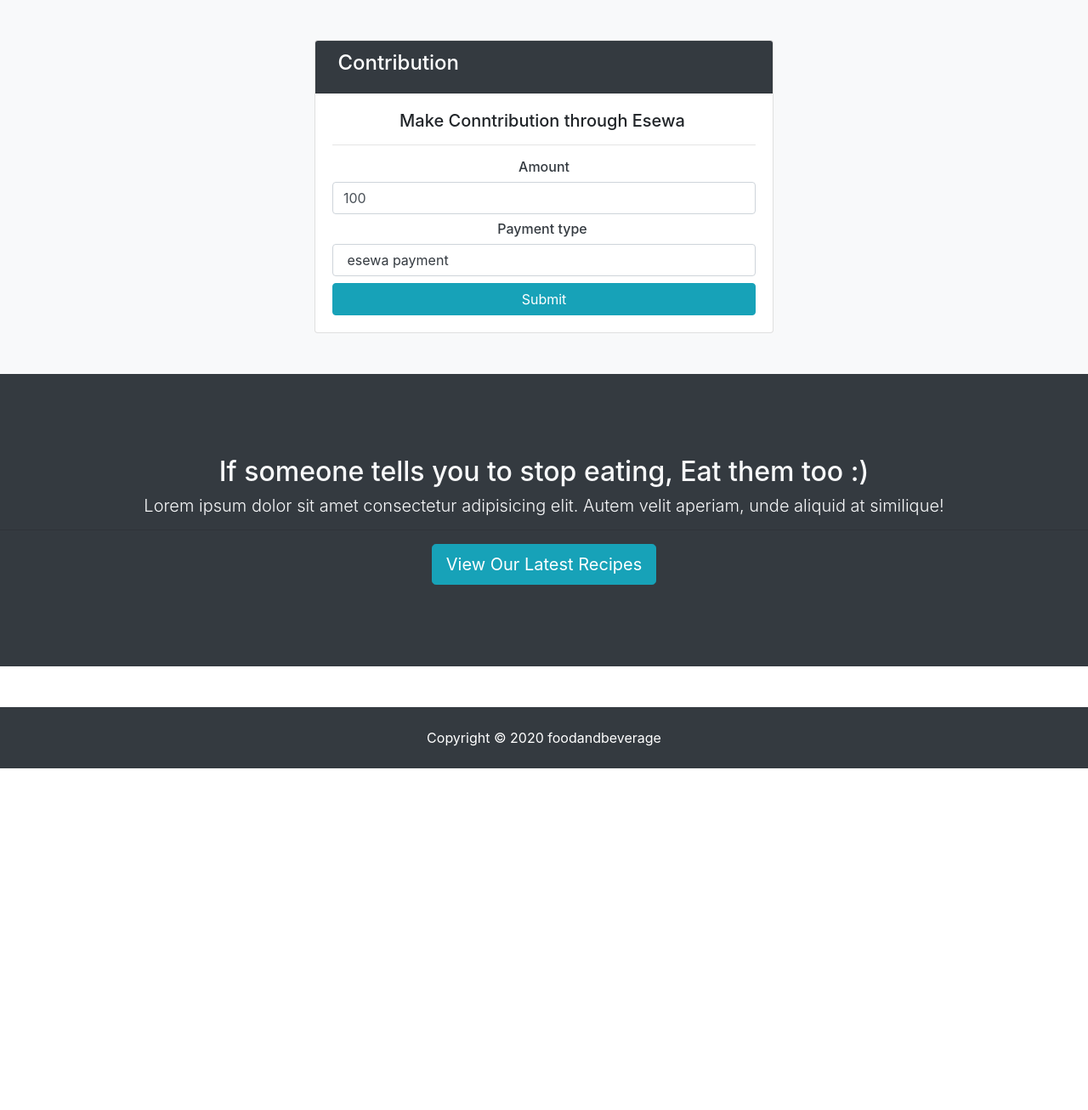
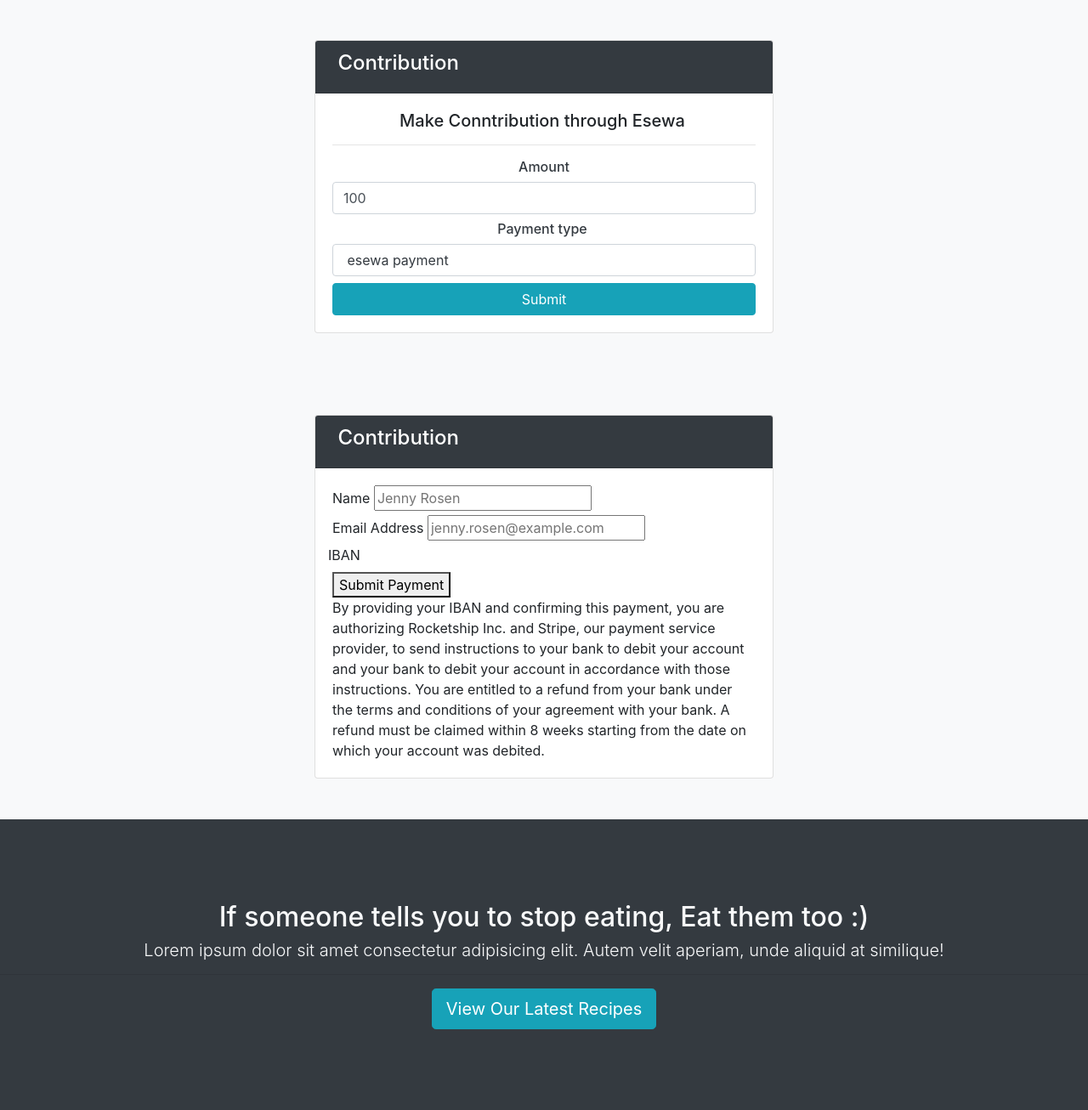
Before and after one commit to kneeraazon404/FoodandBeverage, a Django app: page /contact/contact/Contribution in a window 1280 px wide. Shown: the part 547-1853 px from the top of the page at 85% size. Before the commit the page ends 1451 px from the top, so only its background shows below. Run offline with Django 3.2, Linux system fonts and the light colour scheme; data that the repository does not hold is empty; some libraries are stand-ins or nearby versions.

Commit message:
setting updated

```diff
--- a/FoodandBeverage/settings.py
+++ b/FoodandBeverage/settings.py
@@ -9,6 +9,7 @@ SECRET_KEY = "3c5#!dl+@)a9o0q+0x1=(i3q%4e_ab%w#*unc@ut-y-%k+lm3j"
 DEBUG = True
 
 ALLOWED_HOSTS = []
+
 
 INSTALLED_APPS = [
     "users.apps.UsersConfig",
@@ -24,6 +25,7 @@ INSTALLED_APPS = [
     "django.contrib.staticfiles",
     "embed_video",
     "django.contrib.humanize",
+    "stripe",
 ]
 
 MIDDLEWARE = [
--- a/templates/contact/contribution.html
+++ b/templates/contact/contribution.html
@@ -1,4 +1,5 @@
 {% extends "base.html" %}
+
 {% load static%}
 
 {% block content %}
@@ -94,6 +95,68 @@
         </div>
     </div>
 </section>
+<section id="login" class="bg-light py-5">
+    <div class="container">
+        <div class="row">
+            <div class="col-md-6 mx-auto">
+                <div class="card">
+                    <div class="card-header bg-dark text-white">
+                        <h4>
+                            <i class="fas fa-help-in-alt"></i> Contribution</h4>
+                    </div>
+                    <div class="card-body">
+                        {% include 'partials/_message.html'%}
+                        <script src="https://js.stripe.com/v3/"></script>
+
+<form action="/charge" method="post" id="payment-form">
+  <div class="form-row inline">
+    <div class="col">
+      <label for="name">
+        Name
+      </label>
+      <input id="name" name="name" placeholder="Jenny Rosen" required>
+    </div>
+    <div class="col">
+      <label for="email">
+        Email Address
+      </label>
+      <input id="email" name="email" type="email" placeholder="jenny.rosen@example.com" required>
+    </div>
+  </div>
+
+  <div class="form-row">
+    <label for="iban-element">
+      IBAN
+    </label>
+    <div id="iban-element">
+      <!-- A Stripe Element will be inserted here. -->
+    </div>
+  </div>
+  <div id="bank-name"></div>
+
+  <button>Submit Payment</button>
+
+  <!-- Used to display form errors. -->
+  <div id="error-message" role="alert"></div>
+
+  <!-- Display mandate acceptance text. -->
+  <div id="mandate-acceptance">
+    By providing your IBAN and confirming this payment, you are
+    authorizing Rocketship Inc. and Stripe, our payment service
+    provider, to send instructions to your bank to debit your account and
+    your bank to debit your account in accordance with those instructions.
+    You are entitled to a refund from your bank under the terms and
+    conditions of your agreement with your bank. A refund must be claimed
+    within 8 weeks starting from the date on which your account was debited.
+  </div>
+</form>
+                    </div>
+                </div>
+            </div>
+        </div>
+    </div>
+</section>
+
 
 <section id="work" class="bg-dark text-light text-center mb-5">
     <h2 class="display-5 text-bold">If someone tells you to stop eating,
```
Also changed, not shown: FoodandBeverage/static/img/first.jpg, FoodandBeverage/static/img/fourth.jpg (deleted), FoodandBeverage/static/img/second.jpg.
